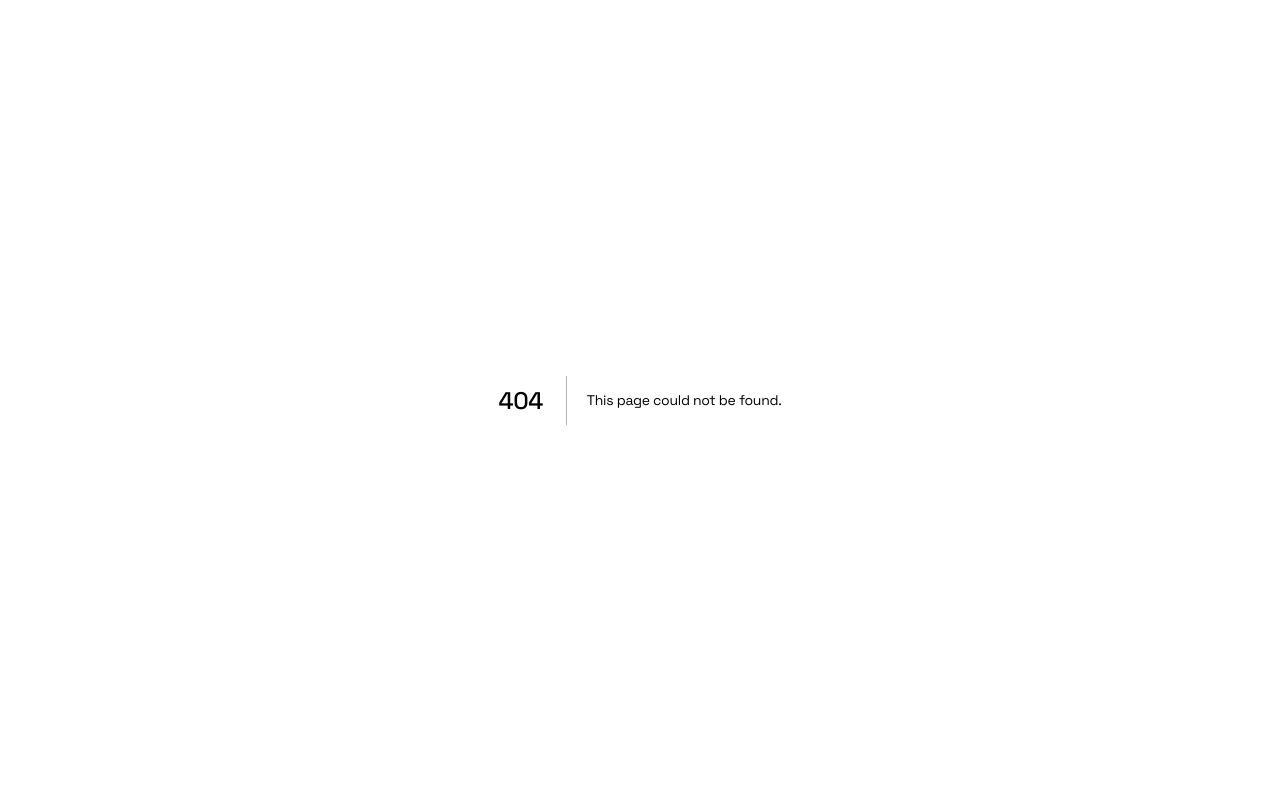
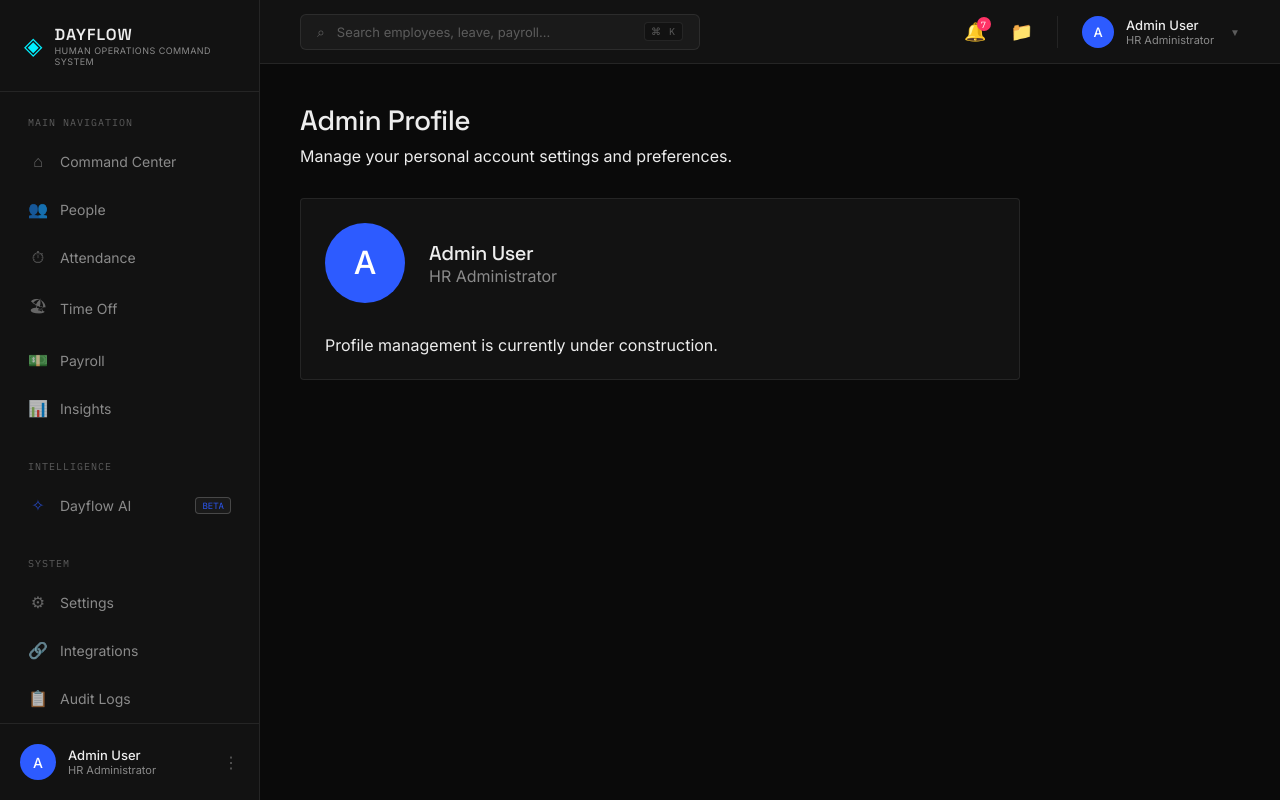
Before and after one commit to hemabala210-ui/Odoo-x-NMIT-2026, a Next.js app in the folder frontend/: page /profile in a window 1280 px wide. Before the commit this address had no page. Built offline with nearby package versions, Linux system fonts and the light colour scheme.

Commit message:
feat: add placeholder profile page to resolve 404

```diff
--- /dev/null
+++ b/frontend/src/app/(dashboard)/profile/page.tsx
@@ -0,0 +1,31 @@
+export default function ProfilePlaceholder() {
+  return (
+    <div style={{ padding: "40px", maxWidth: "800px" }}>
+      <h1 className="text-heading" style={{ fontSize: '28px', marginBottom: '8px' }}>Admin Profile</h1>
+      <p className="text-secondary" style={{ marginBottom: "32px" }}>
+        Manage your personal account settings and preferences.
+      </p>
+
+      <div className="spatial-panel" style={{ padding: '24px' }}>
+        <div style={{ display: 'flex', alignItems: 'center', gap: '24px', marginBottom: '32px' }}>
+          <div style={{
+            width: '80px', height: '80px', borderRadius: '50%',
+            background: 'var(--accent-primary)', color: 'white',
+            display: 'flex', alignItems: 'center', justifyContent: 'center',
+            fontSize: '32px', fontWeight: '500'
+          }}>
+            A
+          </div>
+          <div>
+            <h2 style={{ fontSize: '20px', fontWeight: '500', color: 'var(--text-primary)' }}>Admin User</h2>
+            <p style={{ color: 'var(--text-secondary)' }}>HR Administrator</p>
+          </div>
+        </div>
+
+        <p className="text-secondary">
+          Profile management is currently under construction.
+        </p>
+      </div>
+    </div>
+  );
+}
```
